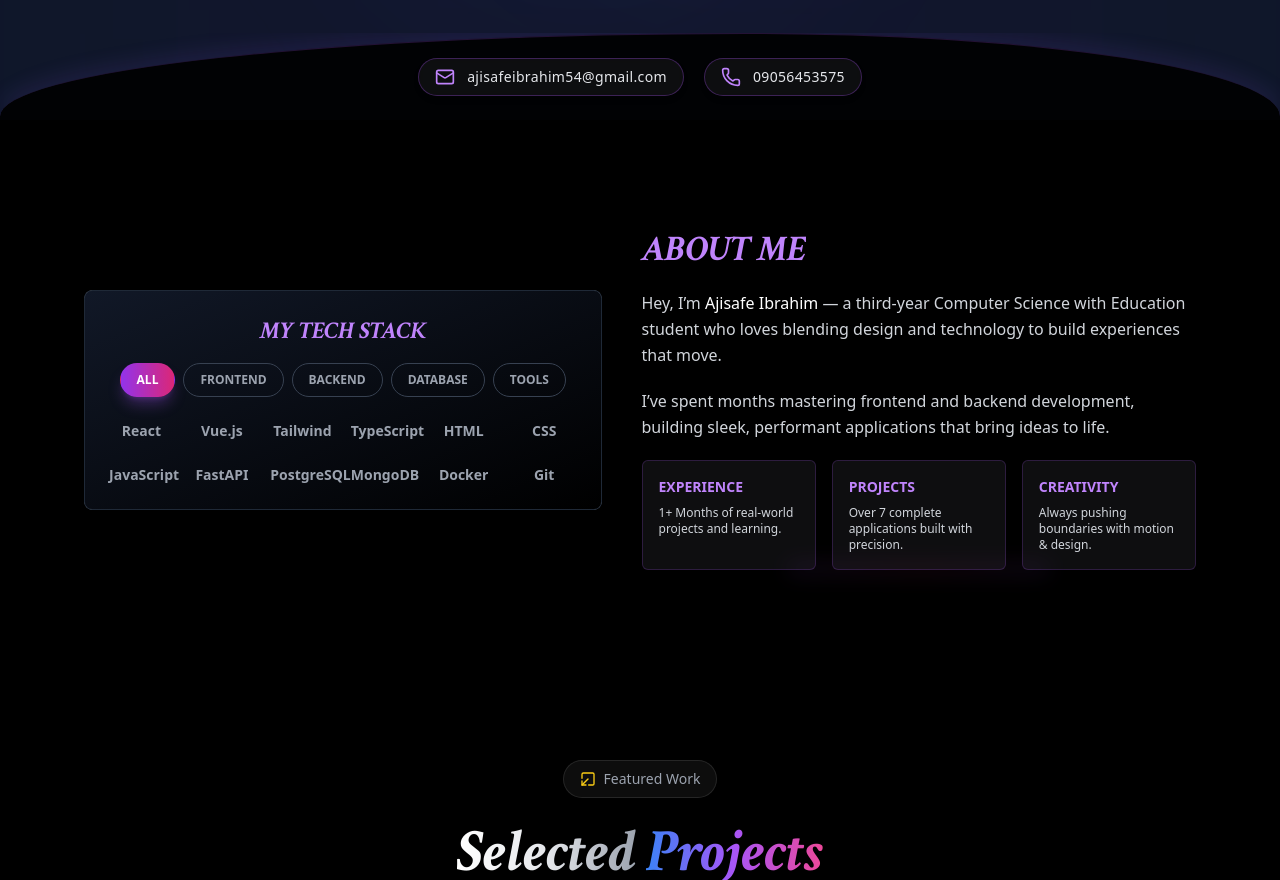
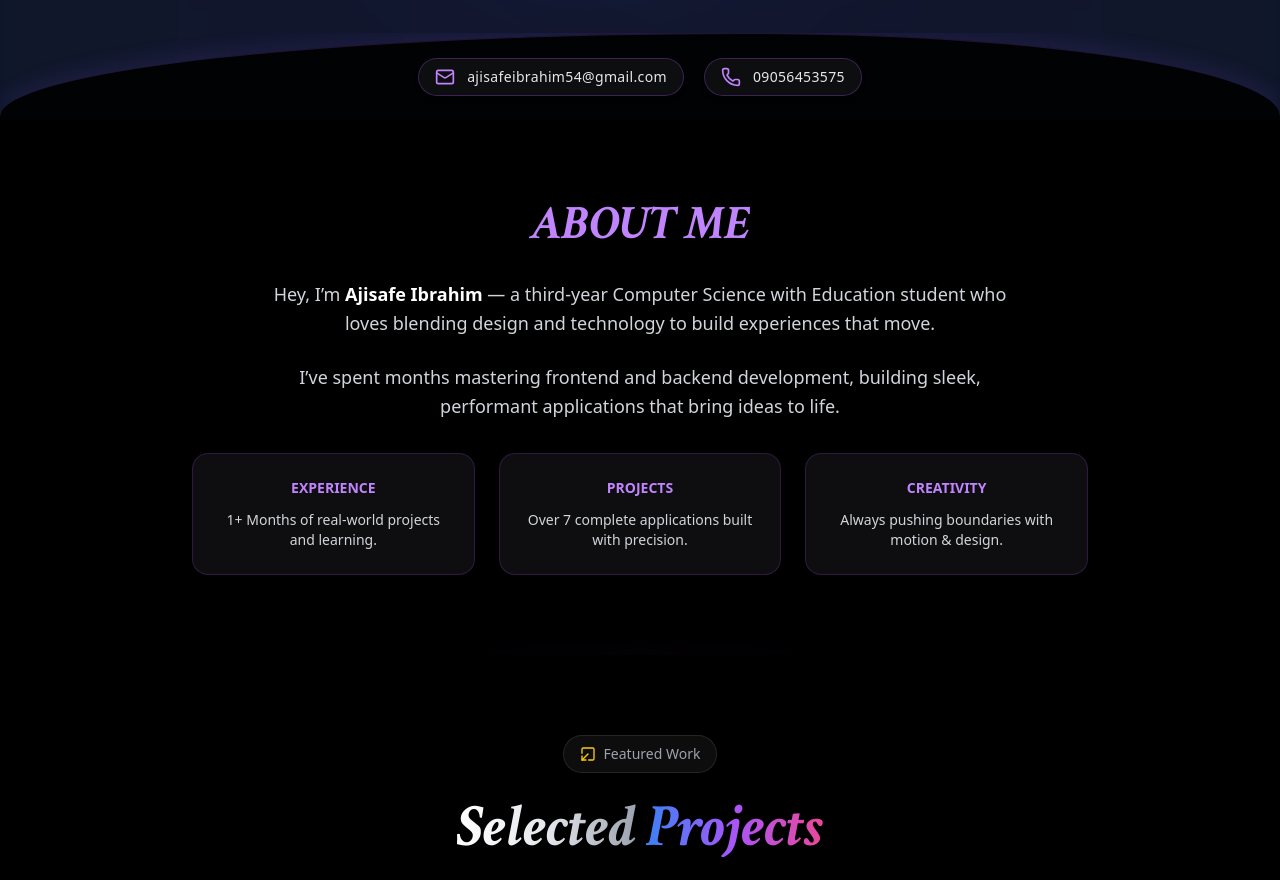
Before and after one commit to Ajisafe123/my-portfolio, a React (Create React App) app: page / in a window 1280 px wide. Shown: the part 680-1560 px from the top of the page. Built offline with nearby package versions, Linux system fonts and the light colour scheme; a web font is replaced by a local one.

Commit message:
Refactor: Consolidate Tech Stack, cleanup About.js, fix Navigation

```diff
--- a/src/Components/About.js
+++ b/src/Components/About.js
@@ -16,28 +16,6 @@ const SkillItem = ({ skill, index }) => (
 );
 
 const AboutStackSection = forwardRef((props, ref) => {
-  const [selectedCategory, setSelectedCategory] = useState("all");
-
-  const skills = [
-    { name: "React", category: "frontend" },
-    { name: "Vue.js", category: "frontend" },
-    { name: "Tailwind", category: "frontend" },
-    { name: "TypeScript", category: "frontend" },
-    { name: "HTML", category: "frontend" },
-    { name: "CSS", category: "frontend" },
-    { name: "JavaScript", category: "frontend" },
-    { name: "FastAPI", category: "backend" },
-    { name: "PostgreSQL", category: "database" },
-    { name: "MongoDB", category: "database" },
-    { name: "Docker", category: "tools" },
-    { name: "Git", category: "tools" },
-  ];
-
-  const filteredSkills =
-    selectedCategory === "all"
-      ? skills
-      : skills.filter((s) => s.category === selectedCategory);
-
   const infoCards = [
     {
       title: "EXPERIENCE",
@@ -60,71 +38,44 @@ const AboutStackSection = forwardRef((props, ref) => {
     <section
       ref={ref}
       id="about"
-      className="min-h-[70vh] bg-white dark:bg-black text-gray-900 dark:text-white flex flex-col lg:flex-row items-center justify-center gap-10 py-10 px-6 overflow-hidden"
+      className="min-h-[50vh] bg-white dark:bg-black text-gray-900 dark:text-white flex items-center justify-center py-20 px-6 overflow-hidden transition-colors duration-300"
     >
       <motion.div
-        initial={{ opacity: 0, x: -40 }}
-        animate={{ opacity: 1, x: 0 }}
+        initial={{ opacity: 0, y: 20 }}
+        whileInView={{ opacity: 1, y: 0 }}
+        viewport={{ once: true }}
         transition={{ duration: 0.8 }}
-        className="w-full lg:w-[42%] bg-white dark:bg-gradient-to-br dark:from-gray-900 dark:to-black border border-gray-200 dark:border-gray-800 rounded-lg p-6 shadow-xl dark:shadow-lg transition-colors duration-300"
+        className="w-full max-w-4xl space-y-8 relative text-center"
       >
-        <h2 className="h1-text text-2xl font-bold mb-4 text-center text-purple-400">
-          MY TECH STACK
-        </h2>
-        <div className="flex justify-center gap-2 mb-6 flex-wrap">
-          {["all", "frontend", "backend", "database", "tools"].map((cat) => (
-            <button
-              key={cat}
-              onClick={() => setSelectedCategory(cat)}
-              className={`px-4 py-2 rounded-full text-xs font-semibold border transition-all duration-300 ${selectedCategory === cat
-                ? "bg-gradient-to-r from-purple-600 to-pink-600 border-transparent text-white shadow-lg shadow-purple-500/30"
-                : "bg-gray-100 dark:bg-transparent border-gray-200 dark:border-gray-700 text-gray-600 dark:text-gray-400 hover:bg-gray-200 dark:hover:bg-gray-800 hover:border-gray-300 dark:hover:border-gray-600"
-                }`}
-            >
-              {cat.toUpperCase()}
-            </button>
-          ))}
-        </div>
-        <div className="grid grid-cols-3 sm:grid-cols-4 md:grid-cols-5 lg:grid-cols-6 gap-4 gap-y-6">
-          <AnimatePresence mode="wait">
-            {filteredSkills.map((skill, index) => (
-              <SkillItem key={skill.name} skill={skill} index={index} />
-            ))}
-          </AnimatePresence>
-        </div>
-      </motion.div>
+        <h2 className="h1-text text-4xl md:text-5xl font-extrabold text-purple-400">ABOUT ME</h2>
 
-      <motion.div
-        initial={{ opacity: 0, x: 40 }}
-        animate={{ opacity: 1, x: 0 }}
-        transition={{ duration: 0.8 }}
-        className="w-full lg:w-[45%] space-y-5 relative"
-      >
-        <h2 className="h1-text text-4xl font-extrabold text-purple-400">ABOUT ME</h2>
-        <p className="text-gray-600 dark:text-gray-300 text-base leading-relaxed">
-          Hey, I’m <span className="text-purple-600 dark:text-white font-semi-bold">Ajisafe Ibrahim</span> — a
+        <div className="max-w-3xl mx-auto space-y-6">
+          <p className="text-gray-600 dark:text-gray-300 text-lg leading-relaxed">
+            Hey, I’m <span className="text-purple-600 dark:text-white font-bold">Ajisafe Ibrahim</span> — a
             third-year Computer Science with Education student who loves blending
             design and technology to build experiences that move.
           </p>
-        <p className="text-gray-600 dark:text-gray-300 text-base leading-relaxed">
+          <p className="text-gray-600 dark:text-gray-300 text-lg leading-relaxed">
             I’ve spent months mastering frontend and backend development, building
             sleek, performant applications that bring ideas to life.
           </p>
+        </div>
 
-        <div className="grid sm:grid-cols-1 md:grid-cols-3 gap-4 mt-6">
+        <div className="grid sm:grid-cols-1 md:grid-cols-3 gap-6 mt-10">
           {infoCards.map((card) => (
             <motion.div
               key={card.title}
               initial={{ opacity: 0, y: 20 }}
               whileInView={{ opacity: 1, y: 0 }}
               transition={{ delay: card.delay, duration: 0.6 }}
-              className="bg-gray-50 dark:bg-zinc-900/60 border border-gray-200 dark:border-purple-500/20 rounded-md p-4 shadow-sm hover:shadow-md dark:shadow-md dark:hover:shadow-purple-500/10 transition-all"
+              viewport={{ once: true }}
+              className="bg-gray-50 dark:bg-zinc-900/60 border border-gray-200 dark:border-purple-500/20 rounded-2xl p-6 shadow-sm hover:shadow-lg dark:shadow-md dark:hover:shadow-purple-500/10 transition-all group"
             >
-              <h3 className="text-sm font-bold text-gray-900 dark:text-purple-400 mb-2">
+              <h3 className="text-sm font-bold text-gray-900 dark:text-purple-400 mb-3 group-hover:text-purple-600 dark:group-hover:text-purple-300 transition-colors">
                 {card.title}
               </h3>
               <motion.p
-                className="text-gray-600 dark:text-gray-300 text-xs"
+                className="text-gray-600 dark:text-gray-300 text-sm font-medium"
                 initial={{ opacity: 0 }}
                 animate={{ opacity: 1 }}
                 transition={{ delay: card.delay + 0.3, duration: 0.8 }}
@@ -135,16 +86,16 @@ const AboutStackSection = forwardRef((props, ref) => {
           ))}
         </div>
 
-        <div className="absolute bottom-0 left-0 w-full h-20 flex justify-center items-end">
+        <div className="absolute -bottom-20 left-1/2 -translate-x-1/2 w-3/4 h-20 flex justify-center items-end pointer-events-none">
           <motion.div
             initial={{ opacity: 0, scale: 0.8 }}
-            animate={{ opacity: 0.8, scale: 1 }}
+            animate={{ opacity: 0.5, scale: 1 }}
             transition={{
-              duration: 1.2,
+              duration: 2,
               repeat: Infinity,
               repeatType: "reverse",
             }}
-            className="w-1/2 h-[2px] rounded-full bg-gradient-to-r from-purple-500 via-pink-500 to-purple-500 blur-md"
+            className="w-full h-[1px] rounded-full bg-gradient-to-r from-transparent via-purple-500 to-transparent blur-md"
           ></motion.div>
         </div>
       </motion.div>
```
Lines whose indentation alone changed are shown as unchanged.
